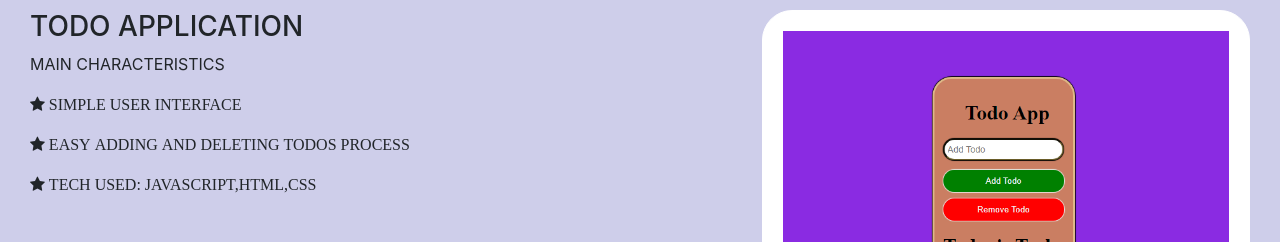
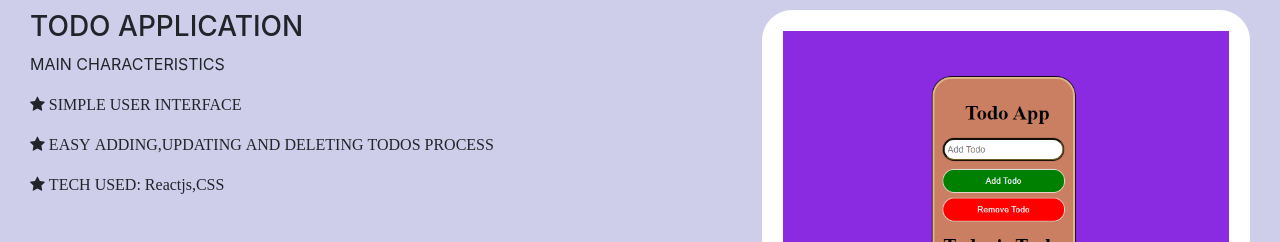
Before and after one commit to vickyktk/vickyktk.github.io, a plain HTML site: page index.html in a window 1280 px wide. Shown: the part 1720-1962 px from the top of the page. Drawn offline with nearby package versions, Linux system fonts and the light colour scheme.

Commit message:
Update index.html
Todos updated to Reactjs

```diff
--- a/index.html
+++ b/index.html
@@ -90,15 +90,15 @@
                     <p>MAIN CHARACTERISTICS</p>
 
                 <p><i class="fa fa-star"> SIMPLE USER INTERFACE</i></p>
-                <p><i class="fa fa-star"> EASY ADDING AND DELETING TODOS PROCESS</i></p>
-                <p><i class="fa fa-star"> TECH USED: JAVASCRIPT,HTML,CSS</i></p>
+                <p><i class="fa fa-star"> EASY ADDING,UPDATING AND DELETING TODOS PROCESS</i></p>
+                <p><i class="fa fa-star"> TECH USED: Reactjs,CSS</i></p>
 
                 </div>
                 <div class="card">
                     <div class="card-body">
                         <img src="images/todo.png"  alt=""><br>
 
-                        <a target="_blank" href="https://vickyktk.github.io/TodoApp/" class="btn btn-success">VISIT SITE</a>
+                        <a target="_blank" href="https://vickyktk.github.io/reacttodos/" class="btn btn-success">VISIT SITE</a>
                     </div>
                  </div>
             </div>
```
